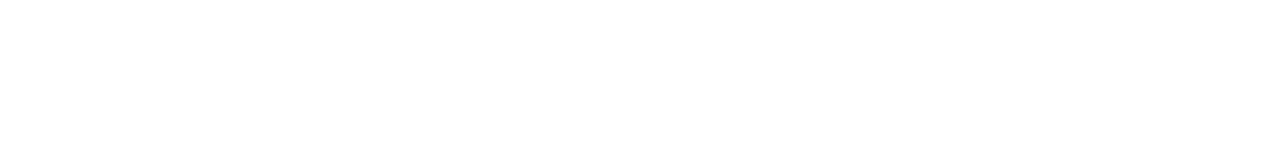
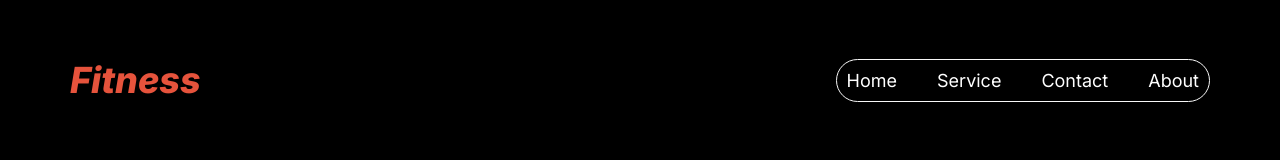
Before and after one commit to Burhanulislam/B9A2, a plain HTML site: page index.html in a window 1280 px wide. Drawn offline with Linux system fonts and the light colour scheme; a web font is replaced by a local one.

Commit message:
Added nav

```diff
--- a/index.html
+++ b/index.html
@@ -6,10 +6,25 @@
     <title>Fitness</title>
     <link rel="stylesheet" href="styles/style.css">
 </head>
-<body>
+<body id="body">
     <!-- header part -->
-     <header>
-
+     <header id="header">
+        <nav class="container">
+            <!-- main div -->
+          <div class="navbar flex">
+            <div class="logo">
+                <span class="fitness">Fitness</span>
+            </div>
+            <div class="menu">
+                <ul class="flex">
+                    <li><a class="menu-item" href="#">Home</a></li>
+                    <li><a class="menu-item" href="#">Service</a></li>
+                    <li><a class="menu-item" href="#">Contact</a></li>
+                    <li><a class="menu-item" href="#">About</a></li>
+                </ul>
+            </div>
+          </div>
+        </nav>
      </header>
      <!-- main part  -->
      <main>
--- a/styles/style.css
+++ b/styles/style.css
@@ -4,6 +4,10 @@
     margin: 0;
     padding: 0;
     font-family: "Inter", serif;
+    color: white;
+}
+#body{
+    background-color: black;
 }
 a{
     text-decoration: none;
@@ -15,3 +19,38 @@ ul,li{
     max-width: 1140px;
     margin: 0 auto;
 }
+.flex{
+    display: flex;
+}
+/* nav part */
+.navbar{
+    justify-content: space-between;
+    align-items: center;
+    padding-top: 58px;
+    padding-bottom: 32px;
+}
+ul{
+    border: 1px solid #f7f7f7;
+    /* padding: 10px 10px; */
+    gap: 20px;
+    border-radius: 35px;
+}
+ul li {
+    padding: 10px;
+    border-radius: 35px;
+    transition: all linear 0.2s;
+}
+ul li:hover{
+    background-color: rgb(230, 83, 60);
+    padding: 10px;
+    font-weight: bold;
+}
+.menu-item{
+    font-size: 18px;
+}
+.fitness{
+    font-size: 36px;
+    font-weight: 800;
+    font-style: italic;
+    color: rgb(230, 83, 60);
+}
```
